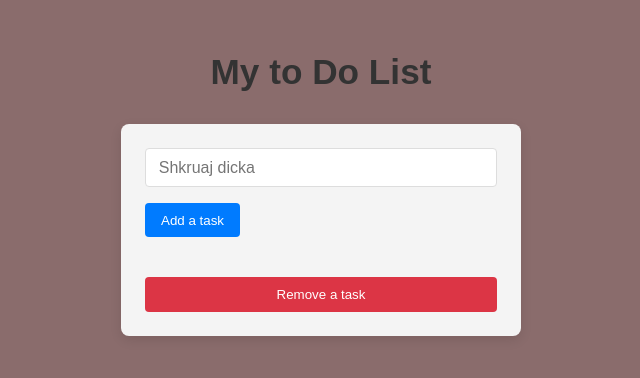
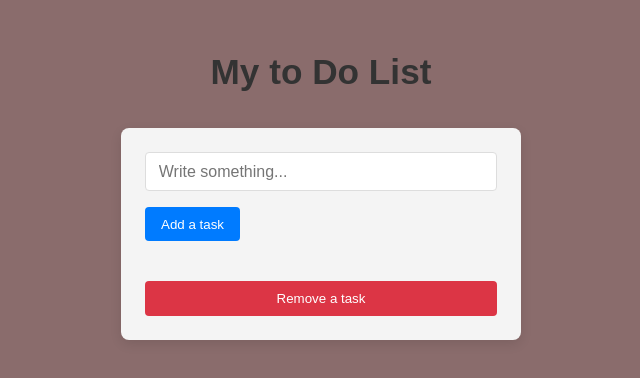
Before and after one commit to XhulianDev/to-do-list-app, a plain HTML site: page index.html in a window 1280 px wide. Shown: the full height of the page, 319-959 px from the left. Drawn offline with Linux system fonts and the light colour scheme.

Commit message:
style: Improve UI spacing and update placeholder text

```diff
--- a/index.html
+++ b/index.html
@@ -9,7 +9,7 @@
 <body>
   <h1>My to Do List</h1>
   <main>
-    <input type="text" placeholder="Shkruaj dicka" id="input">
+    <input type="text" placeholder="Write something..." id="input">
     <button id="add-task-button">Add a task</button>
 
     <ul id="list">
--- a/style.css
+++ b/style.css
@@ -11,8 +11,8 @@ body {
 }
 
 main {
-  margin: 1.25rem auto;
-  width: 25rem;
+  margin: 2.25rem auto;
+  max-width: 25rem;
   background-color: #f4f4f4;
   padding: 1.5rem;
   border-radius: 8px;
@@ -74,6 +74,7 @@ ul li {
   display: flex;
   align-items: center;
   justify-content: space-between;
+  gap: 10px;
   cursor: pointer;
   word-break: break-word;
   transition: background-color 0.2s ease;
@@ -88,3 +89,9 @@ ul li:hover {
   color: #888;
   background-color: #e9ecef;
 }
+
+@media (max-width: 300px) {
+  .delete-button: {
+    margin-left: 20px;
+  }
+}
```
